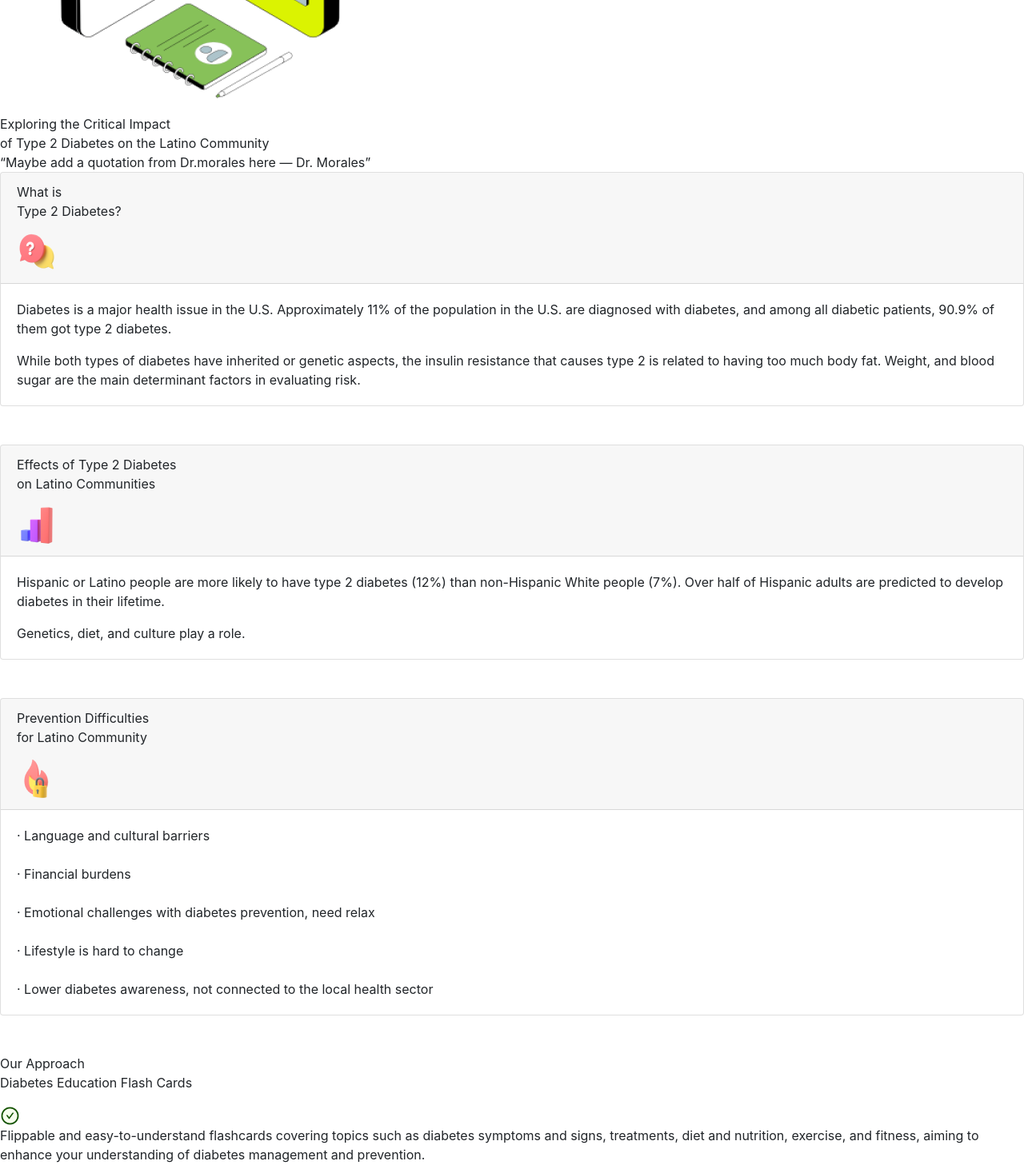
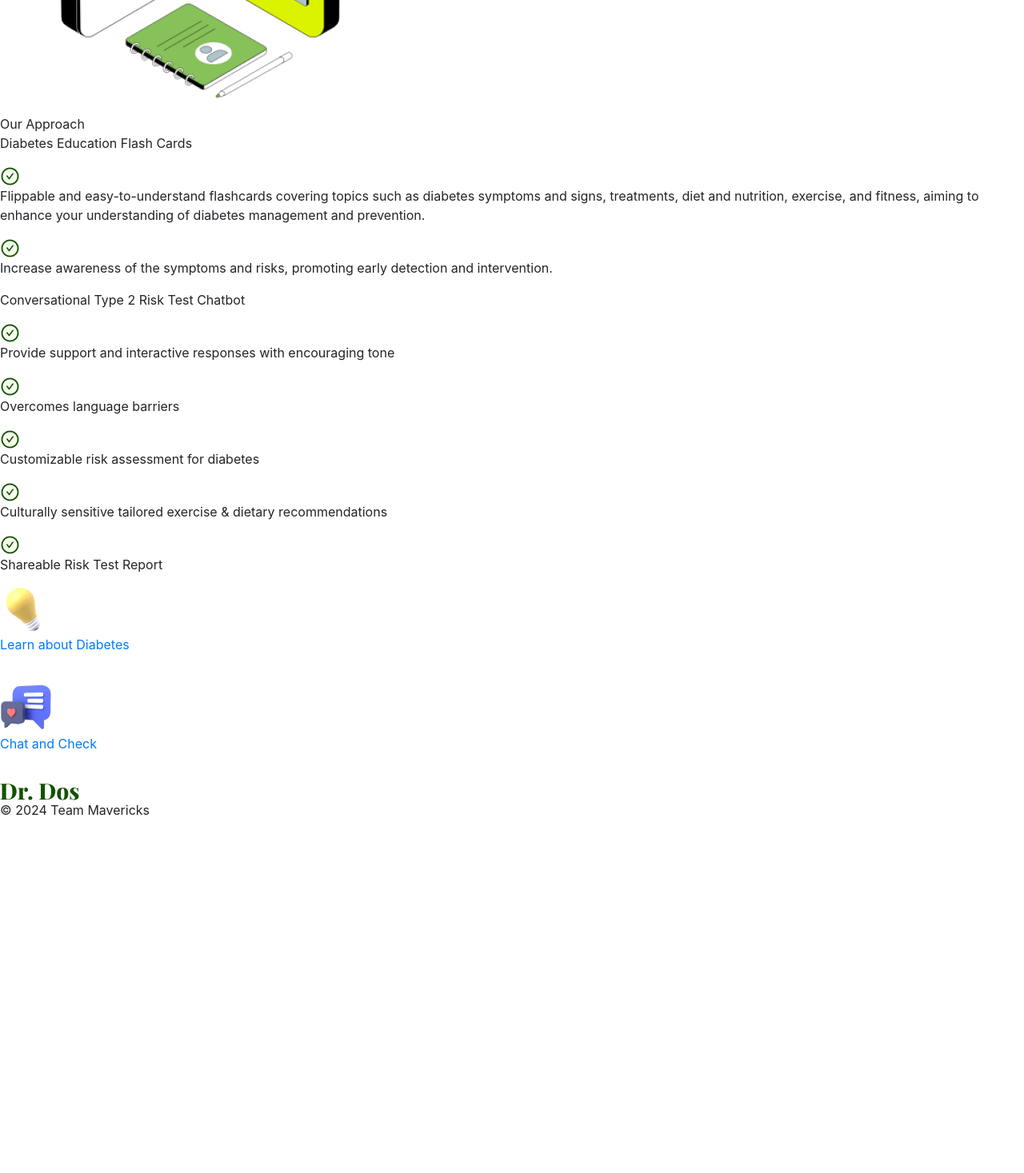
Before and after one commit to momoko0719/GET_DPP, a React (Create React App) app: page /about in a window 1280 px wide. Shown: the part 574-2041 px from the top of the page at 80% size. After the commit the page ends 1599 px from the top, so only its background shows below. Built offline with nearby package versions, Linux system fonts and the light colour scheme.

Commit message:
abt page updates

```diff
--- a/src/components/About.js
+++ b/src/components/About.js
@@ -40,105 +40,6 @@ const Home = () => {
           <img class="laptop" src="imgs/home.png" alt="homepage illustration img" />
         </div>
       </div>
-      <div className="section2" id="section2">
-        <div class="section2-top">
-          <div class="section2-title">
-            Exploring the Critical Impact
-            <br />
-            of Type 2 Diabetes on the Latino Community
-            <br />
-          </div>
-          <div class="section2-quote">
-            “Maybe add a quotation from Dr.morales here — Dr. Morales”
-          </div>
-        </div>
-        <div className="section2-bottom">
-          <div class="card mb-5">
-            <div class="card-header">
-              <p>
-                What is
-                <br />
-                Type 2 Diabetes?
-              </p>
-              <img class="cardicon" src="imgs/faqIcon.png" alt="faq icon img" />
-            </div>
-            <div class="card-body">
-              <p class="card-text">
-                Diabetes is a major health issue in the U.S. Approximately 11%
-                of the population in the U.S. are diagnosed with diabetes, and
-                among all diabetic patients, 90.9% of them got type 2 diabetes.
-              </p>
-
-              <p class="card-text">
-                While both types of diabetes have inherited or genetic aspects,
-                the insulin resistance that causes type 2 is related to having
-                too much body fat. Weight, and blood sugar are the main
-                determinant factors in evaluating risk.
-              </p>
-            </div>
-          </div>
-
-          <div class="card mb-5">
-            <div class="card-header">
-              <p>
-                Effects of Type 2 Diabetes
-                <br />
-                on Latino Communities
-              </p>
-              <img
-                class="cardicon"
-                src="imgs/chartIcon.png"
-                alt="chart icon img"
-              />
-            </div>
-            <div class="card-body">
-              <p class="card-text">
-                Hispanic or Latino people are more likely to have type 2
-                diabetes (12%) than non-Hispanic White people (7%). Over half of
-                Hispanic adults are predicted to develop diabetes in their
-                lifetime.
-              </p>
-
-              <p class="card-text">Genetics, diet, and culture play a role.</p>
-            </div>
-          </div>
-
-          <div class="card mb-5">
-            <div class="card-header">
-              <p>
-                Prevention Difficulties
-                <br />
-                for Latino Community
-              </p>
-              <img
-                class="cardicon"
-                src="imgs/fireIcon.png"
-                alt="fire icon img"
-              />
-            </div>
-            <div class="card-body">
-              <p class="card-text">
-                <span>&#183;</span> Language and cultural barriers
-                <br />
-                <br />
-                <span>&#183;</span> Financial burdens
-                <br />
-                <br />
-                <span>&#183;</span> Emotional challenges with diabetes
-                prevention, need relax
-                <br />
-                <br />
-                <span>&#183;</span> Lifestyle is hard to change
-                <br />
-                <br />
-                <span>&#183;</span> Lower diabetes awareness, not connected to
-                the local health sector
-              </p>
-            </div>
-          </div>
-        </div>
-      </div>
-
       <div className="section3">
         <div class="section3-title">Our Approach</div>
           <div className="section3-bottom">
--- a/src/components/Team.js
+++ b/src/components/Team.js
@@ -30,9 +30,7 @@ const Team = () => {
             alt="Frank Martinez"
             className="card-img"
           />
-          <div className="card-name">Frank Martinez
-          <br/>
-          (Our Sponsor)
+          <div className="card-name">Frank Martinez (Sponsor)
           </div>
         </div>
         <div className="aboutcard">
@@ -54,6 +52,79 @@ const Team = () => {
         <div className="aboutcard">
           <img src="/imgs/wendy.jpg" alt="Wendy Huang" className="card-img" />
           <div className="card-name">Wendy Huang</div>
+        </div>
+      </div>
+      <div className="section2" id="section2">
+        <div class="section2-top">
+          <div class="section2-title">
+            Discovering Our Drive:
+            <br />
+            Understanding Type 2 Diabetes in the Latino Community
+            <br />
+          </div>
+          <div class="section2-quote">
+            “Maybe add a quotation from Dr.morales here — Dr. Morales”
+          </div>
+        </div>
+        <div className="section2-bottom">
+          <div class="card mb-5">
+            <div class="card-header">
+              <p>
+                Why Is Type 2 Diabetes Our Focus?
+              </p>
+              <img class="cardicon" src="imgs/faqIcon.png" alt="faq icon img" />
+            </div>
+            <div class="card-body">
+              <p class="card-text">
+              Did you know that 1 in 10 Americans live with type 2 diabetes? It’s not just a statistic;
+              it’s about real people facing real challenges. That’s where Dr. Dos comes in. We focus on
+              type 2 diabetes because it’s largely preventable with the right lifestyle changes.
+              We believe everyone should have the accessible tools to manage their health, and we’re here to make
+              that easier with practical tips and personalized advice.
+              </p>
+            </div>
+          </div>
+
+          <div class="card mb-5">
+            <div class="card-header">
+              <p>
+                Why Do We Prioritize the Latino Community?
+              </p>
+              <img
+                class="cardicon"
+                src="imgs/chartIcon.png"
+                alt="chart icon img"
+              />
+            </div>
+            <div class="card-body">
+              <p class="card-text">
+              Because minority community like Latino have higher risks of type 2 diabetes and often, fewer resources to fight it.
+              Our inspiration came from our sponsor, Frank Martinez, who saw firsthand how health crises like COVID-19 and diabetes
+              hit harder in the Easter Washington Latino community. Dr. Dos is our way of bridging that gap with a platform that’s not only free but also accessible
+              wherever you are, in both English and Spanish.
+              </p>
+            </div>
+          </div>
+
+          <div class="card mb-5">
+            <div class="card-header">
+              <p>
+                Why Are Diabetes Rates Higher in the Latino Community?
+              </p>
+              <img
+                class="cardicon"
+                src="imgs/fireIcon.png"
+                alt="fire icon img"
+              />
+            </div>
+            <div class="card-body">
+              <p class="card-text">
+                Diabetes rates are higher in the Latino community due to factos like language barriers, limited healthcare access,
+                and fewer healthy living resources. At Dr. Dos, we’re not just about recognizing these barriers; we’re about breaking them down.
+                Our app is designed to be a friendly guide in your pocket, helping you navigate diabetes prevention in ways that fit your life and culture.
+              </p>
+            </div>
+          </div>
         </div>
       </div>
       <div className="abt-section3">
--- a/src/index.css
+++ b/src/index.css
@@ -460,7 +460,7 @@ iframe {
   flex-wrap: wrap;
   justify-content: space-between;
   gap: 20px;
-  margin-top: 20px;
+  margin-top: 50px;
 }
 
 .aboutcard {
```
